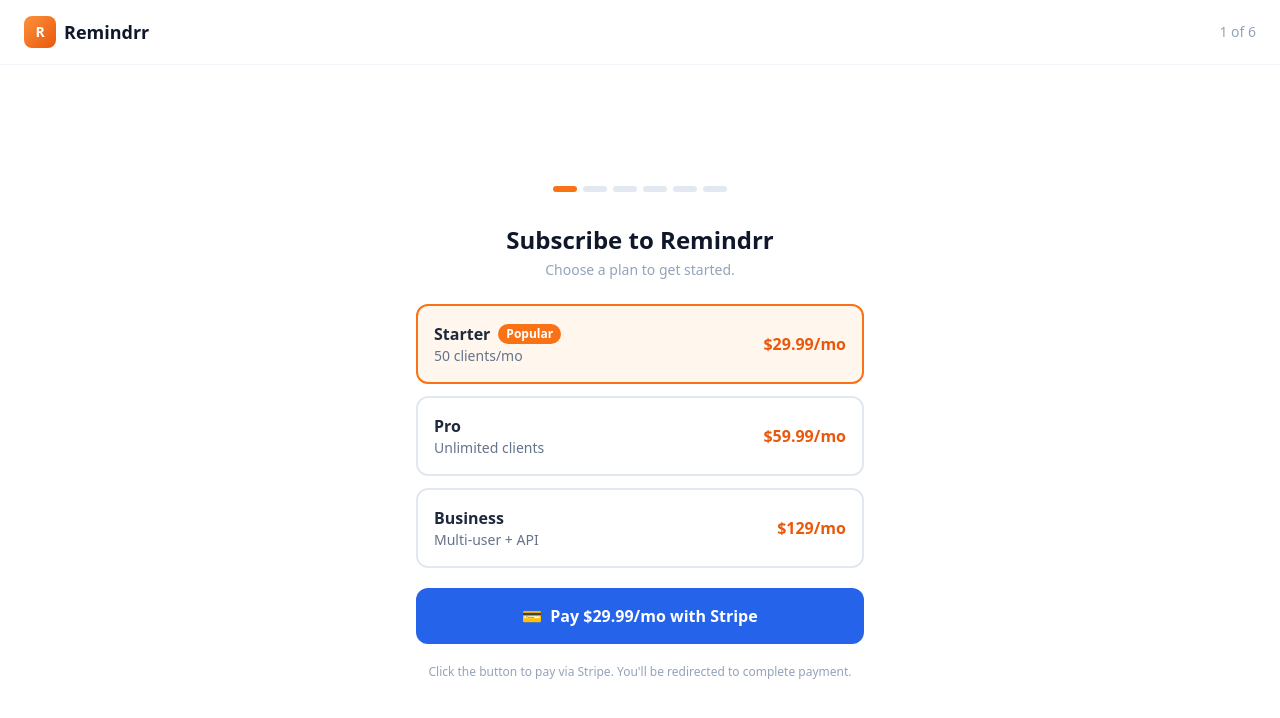
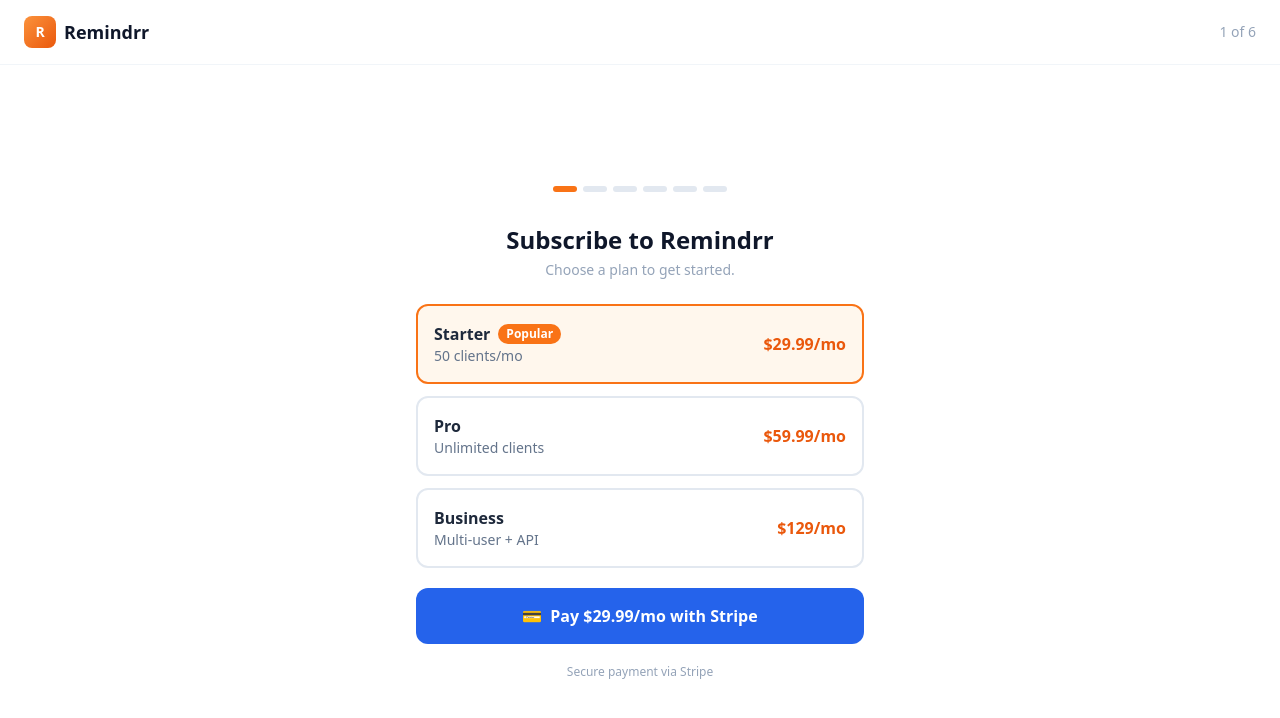
Before and after one commit to ttrottier68-coder/remindrr, a React (Vite) app in the folder Remindrr/: page /onboarding in a window 1280 px wide. Both pictures are taken after a click on the button "Get Started". Shown: the top 718 px of the page. Built offline with nearby package versions, Linux system fonts and the light colour scheme.

Commit message:
Fix: Continue button now goes to setup step

```diff
--- a/Remindrr/src/pages/OnboardingFlow.tsx
+++ b/Remindrr/src/pages/OnboardingFlow.tsx
@@ -83,7 +83,7 @@
       )}
 
       <p className="text-xs text-slate-400 text-center">
-        Click the button to pay via Stripe. You'll be redirected to complete payment.
+        Secure payment via Stripe
       </p>
     </div>
   );
@@ -463,7 +463,7 @@
     // Save plan to settings
     const current = getSettings();
     saveSettings({ ...current, plan: data.plan });
-    setStep(1);
+    setStep(2); // Go to setup step
   };
 
   const handleSetupNext = (data: typeof setupData) => {
```
